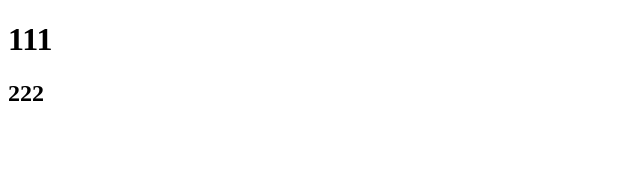
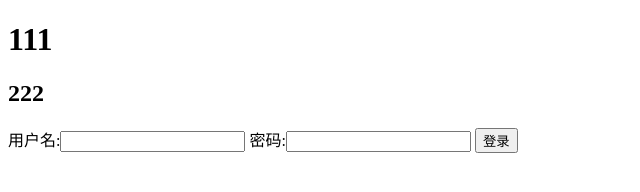
Before and after one commit to zcy1999/git-lessson30, a plain HTML site: page index.html in a window 1280 px wide. Shown: the whole page, without its empty margins (0-640 px from the left). Drawn offline with Linux system fonts and the light colour scheme.

Commit message:
登录完成

```diff
--- a/index.html
+++ b/index.html
@@ -9,5 +9,11 @@
 <body>
     <h1>111</h1>
     <h2>222</h2>
+
+    <div class="login">
+         用户名:<input type="text">
+         密码:<input type="text">
+         <button type="submit">登录</button>
+    </div>
 </body>
 </html>
```
